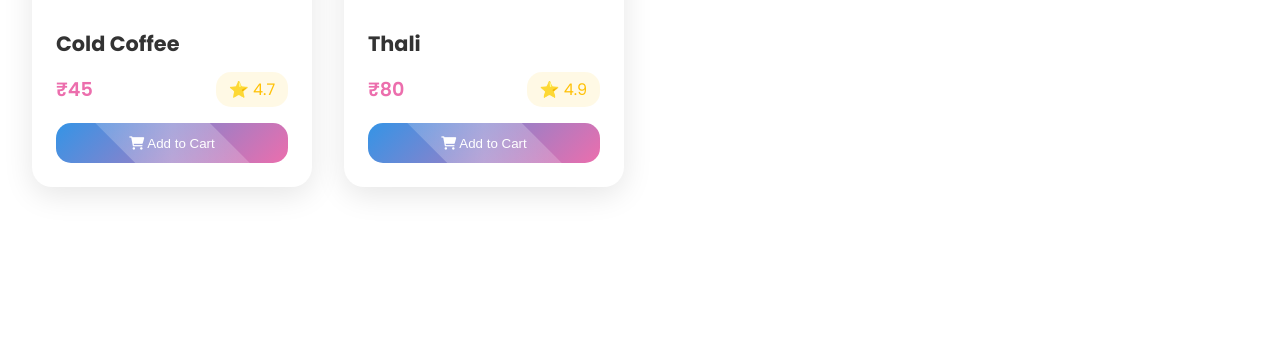
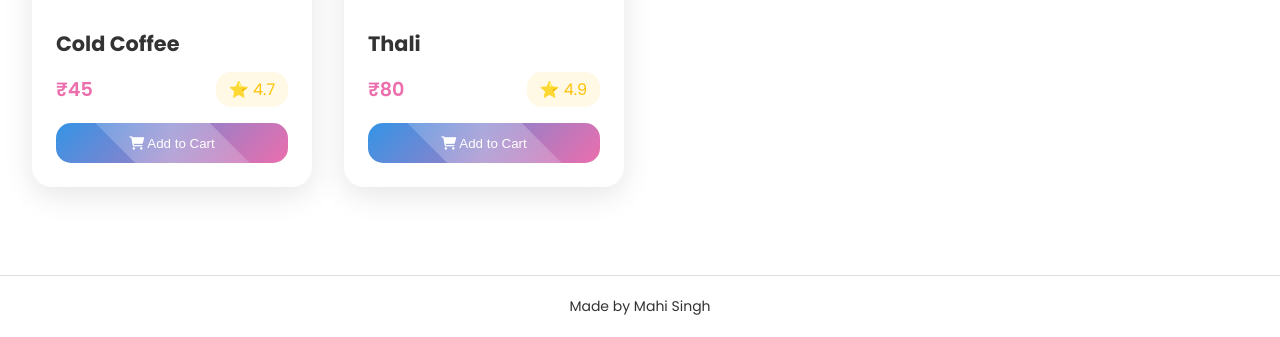
Before and after one commit to iamMahii/college-bite, a plain HTML site: page index.html in a window 1280 px wide. Shown: the part 2226-2563 px from the top of the page. Before the commit the page ends 2461 px from the top, so only its background shows below. Drawn offline with Linux system fonts and the light colour scheme.

Commit message:
Added footer with creator name

```diff
--- a/css/style.css
+++ b/css/style.css
@@ -407,6 +407,21 @@ body {
     }
 }
 
+/* Footer Styles */
+.footer {
+    text-align: center;
+    padding: 20px;
+    background-color: var(--surface-color);
+    color: var(--text-primary);
+    margin-top: 40px;
+    border-top: 1px solid #ddd;
+}
+
+.footer p {
+    margin: 0;
+    font-size: 14px;
+}
+
 /* Responsive Design */
 @media (max-width: 768px) {
     .hero h2 {
--- a/index.html
+++ b/index.html
@@ -88,6 +88,10 @@
         </div>
     </div>
 
+    <footer class="footer">
+        <p>Made by Mahi Singh</p>
+    </footer>
+
     <script src="js/data.js"></script>
     <script src="js/darkMode.js"></script>
     <script src="js/main.js"></script>
```
